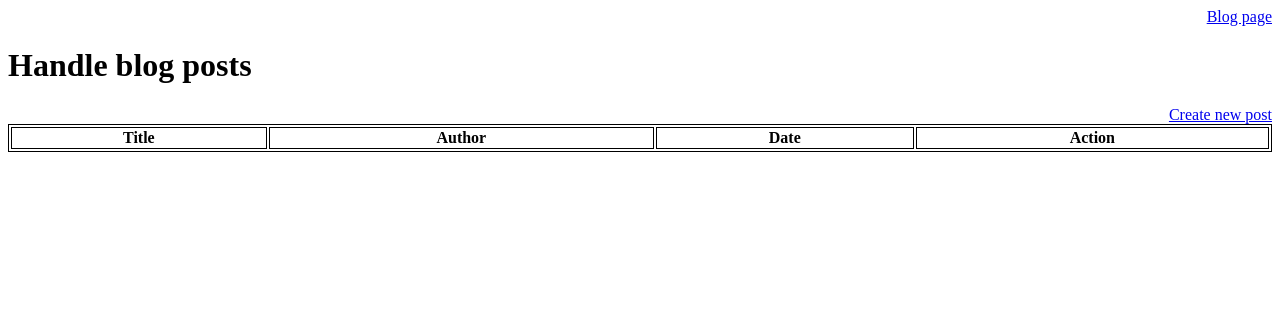
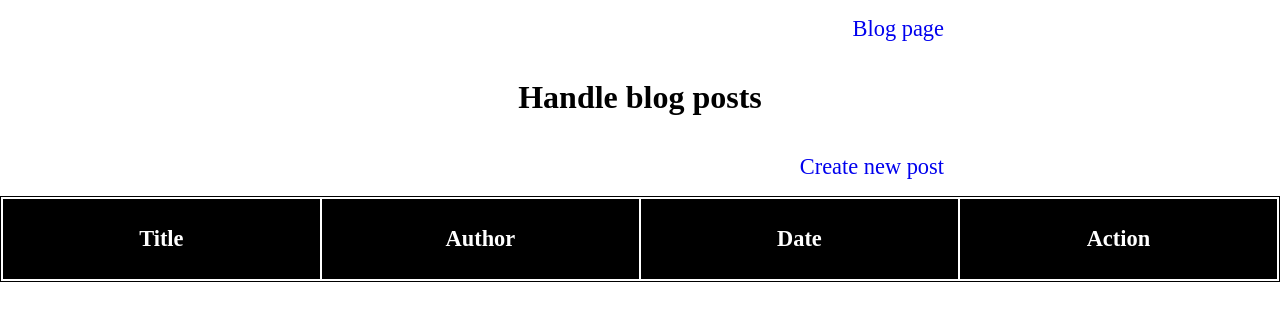
Before and after one commit to CGranzell/Kunskapskontroll-2-Blogg-API-och-klient-main, a plain HTML site: page blog-client-template/admin/index.html in a window 1280 px wide. Drawn offline with Linux system fonts and the light colour scheme; no server answers.

Commit message:
fixat datum och stylat lite

```diff
--- a/blog-client-template/admin/css/style.css
+++ b/blog-client-template/admin/css/style.css
@@ -1,17 +1,41 @@
 /* Manage-post Christoffer */
+body {
+  margin: 0;
+  padding: 0;
+  box-sizing: border-box;
+}
 .container-manage-post {
   display: flex;
   flex-direction: column;
   width: 100%;
 }
-.container-manage-post a {
+.manage-post-link {
   align-self: flex-end;
+  margin-right: 20rem;
+  font-size: 1.4rem;
+  text-decoration: none;
+  padding: 1rem;
+}
+.container-manage-post h1 {
+  align-self: center;
 }
 #table {
   border: 1px solid black;
+}
+th {
+  background-color: black;
+  color: white;
 }
 tr,
 th,
 td {
   border: 1px solid black;
+  width: 20rem;
+  height: 5rem;
+  font-size: 1.4rem;
+  text-decoration: none;
 }
+
+.container-manage-post-table {
+  place-self: center;
+}
--- a/blog-client-template/admin/index.html
+++ b/blog-client-template/admin/index.html
@@ -7,14 +7,10 @@
   </head>
   <body>
     <div class="container-manage-post">
-          <a href="../index.html" >Blog page</a>
-
-
-
-
-
-    <h1>Handle blog posts</h1>
-    <a href="../admin/create-post.html">Create new post</a>
+        <a href="../index.html" class="manage-post-link">Blog page</a>
+        <h1 id="">Handle blog posts</h1>
+        <a href="../admin/create-post.html" class="manage-post-link">Create new post</a>
+    <div class="container-manage-post-table">
       <table id="table">
 		    <thead>
 			    <tr>
@@ -24,18 +20,8 @@
 				    <th>Action</th>
 			    </tr>
 		    </thead>
-
-
-		<tbody id="table-body">
-			<!-- <tr>
-				<td>HEj hej hej </td>
-				<td>2</td>
-				<td>3</td>
-				<td>4</td>
-
-			</tr> -->
-		</tbody>
-
+		    <tbody id="table-body"> </tbody>
+       </div>
      </div>
     <script src="js/manage-posts.js"></script>
   </body>
--- a/blog-client-template/admin/js/manage-posts.js
+++ b/blog-client-template/admin/js/manage-posts.js
@@ -14,7 +14,13 @@ async function managePuns() {
       <tr>
 				<td>${post.title}</td>
 				<td>${post.author}</td>
-				<td>${post.date}</td>
+				<td>${new Date(post.date).toLocaleDateString()}
+          <br>
+          ${
+            new Date(post.date).getHours() +
+            ":" +
+            new Date(post.date).getSeconds()
+          }</td>
 				<td>
           <a href="update-post.html?id=${post._id}">Update</a>
           <a href="#" class="delete-post" data-id="${post._id}">Delete</a>
```
Lines whose indentation alone changed are shown as unchanged.
